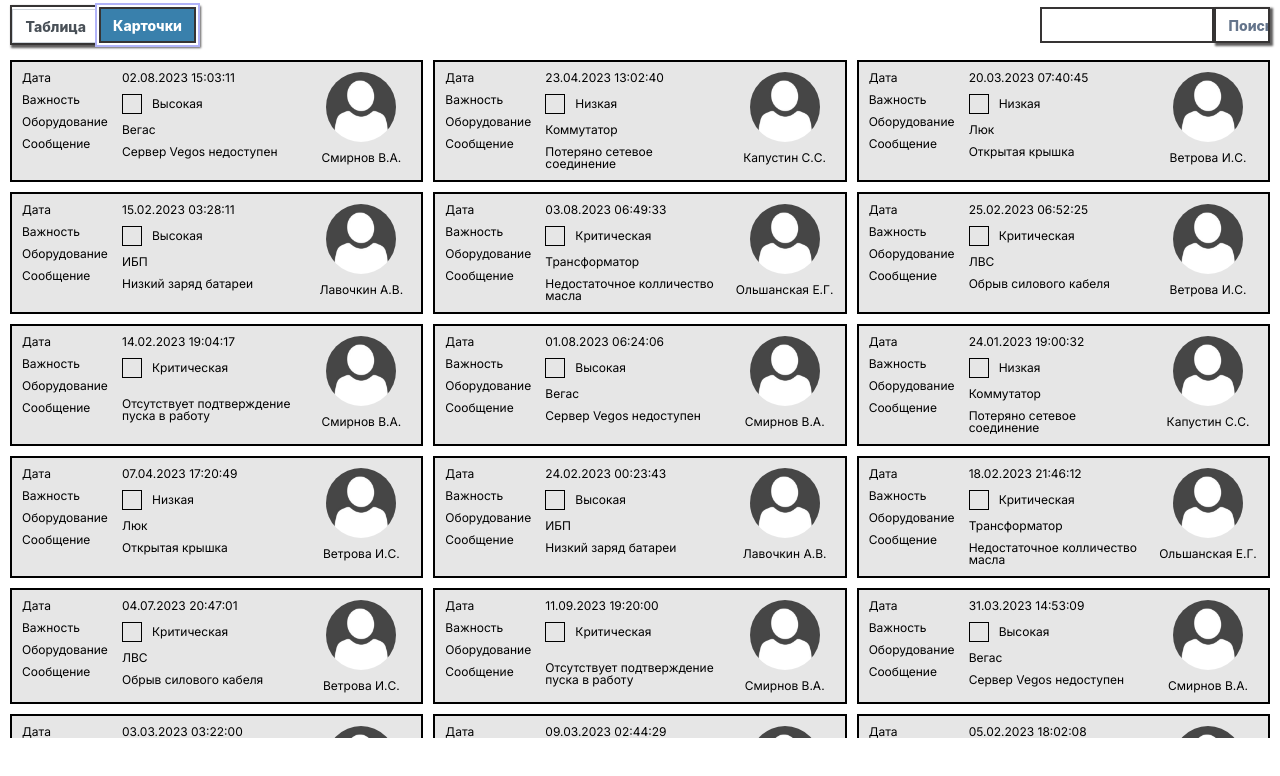
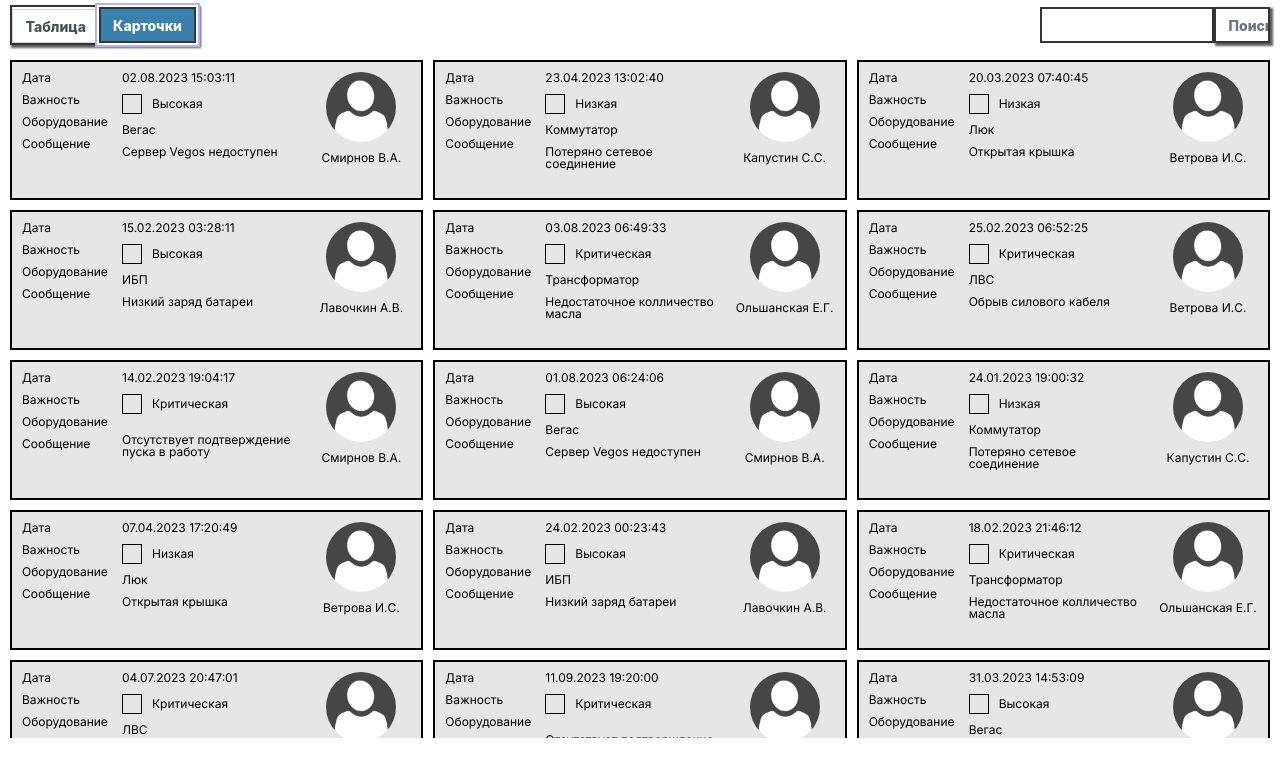
Before and after one commit to syrovezhko/gts, a Next.js app: page / in a window 1280 px wide. Both pictures are taken after a click on the button "Карточки". Shown: the top 776 px of the page. Built offline with nearby package versions, Linux system fonts and the light colour scheme.

Commit message:
fix: row height

```diff
--- a/src/cardContainer/CardContainer.module.scss
+++ b/src/cardContainer/CardContainer.module.scss
@@ -5,4 +5,5 @@
   gap: 1rem;
   display: grid;
   grid-template-columns: repeat(3, 1fr);
+  grid-auto-rows: 14rem;
 }
```
